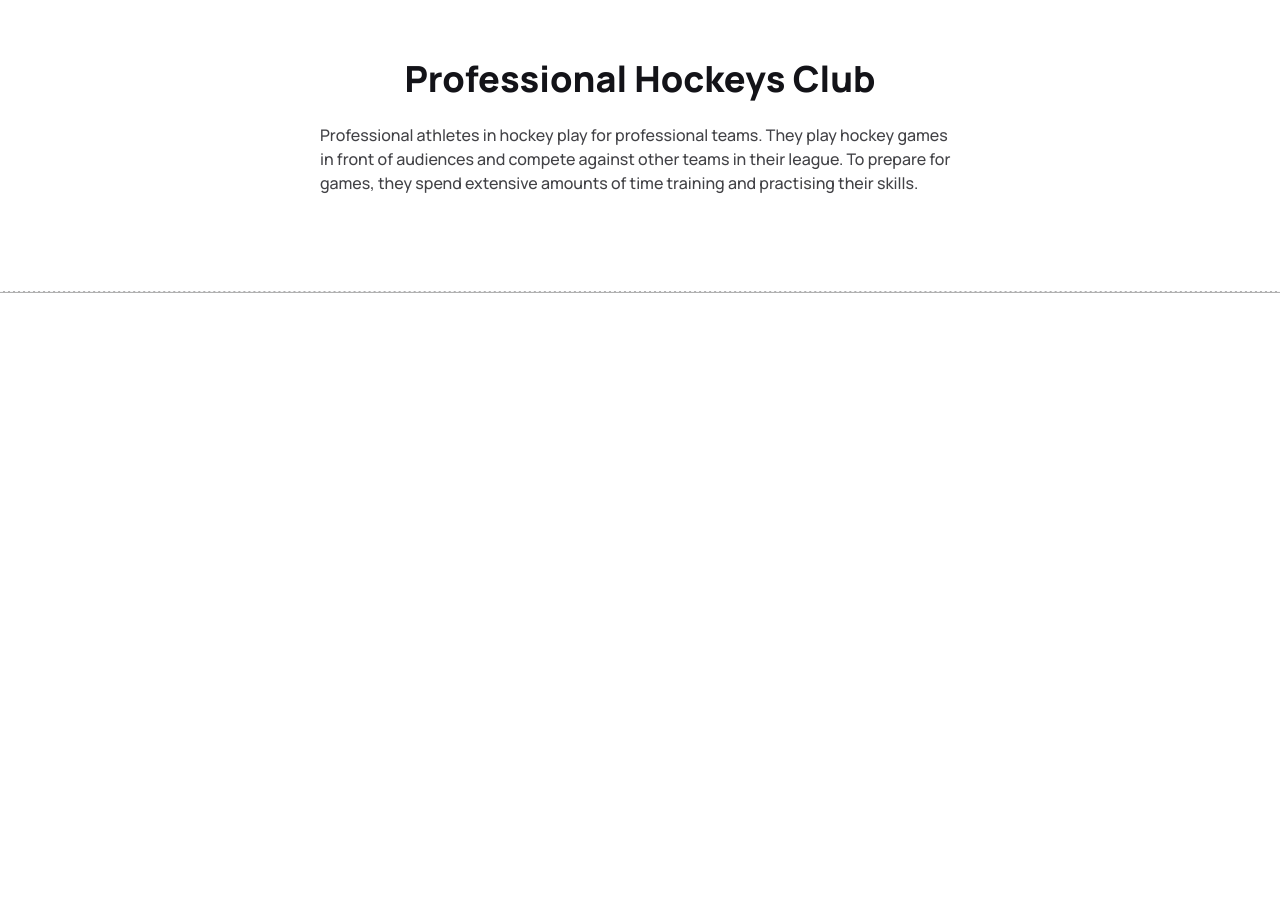
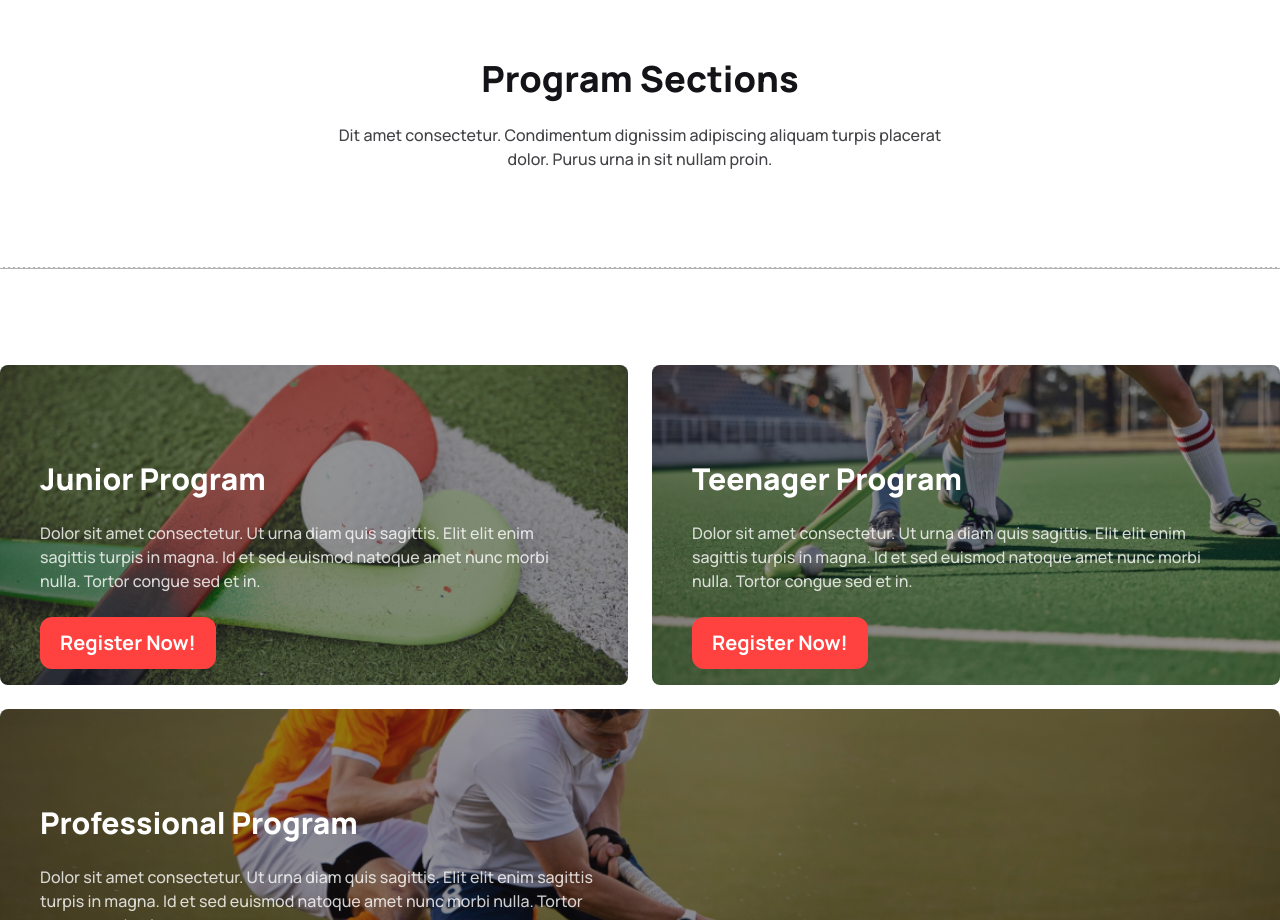
Before and after one commit to Akm-Azad/Hockeys-Club, a plain HTML site: page index.html in a window 1280 px wide. Shown: the part 1880-2800 px from the top of the page. Before the commit the page ends 2269 px from the top, so only its background shows below. Drawn offline with nearby package versions, Linux system fonts and the light colour scheme.

Commit message:
added program section

```diff
--- a/index.html
+++ b/index.html
@@ -70,6 +70,7 @@
                 <a class="btn bg-[#FF4240] cursor-pointer flex justify-center items-center rounded-lg  text-lg lg:text-xl font-bold text-[#FFF] py-2 px-4">Get Ticket</a>
               </div>
         </div>
+        <section >
             <div class="relative container mx-auto ">
                 <div class="carousel w-full h-3/4 mt-8 lg:mt-16">
                     <div id="slide1" class="carousel-item relative w-full">
@@ -109,6 +110,8 @@
 
 
             </div>
+
+        </section>
         <hr class="my-8 lg:my-24  h-0.5 border-dashed bg-black opacity-30 ">
 
 
@@ -116,12 +119,15 @@
     </header>
 
     <main class="container mx-auto my-10">
+        <section>
             <div class="flex flex-col justify-center items-center gap-6">
                 <h2 class="text-[#131318] text-2xl lg:text-4xl font-extrabold ">Professional Hockeys Club</h2>
-            <p class="text-[#131318] opacity-80 text-sm lg:text-base font-medium w-1/2 ">Professional athletes in hockey play for professional teams. They play hockey games in front of audiences and compete against other teams in their league. To prepare for games, they spend extensive amounts of time training and practising their skills.</p>
+                <p class="text-[#131318] opacity-80 text-sm lg:text-base font-medium w-1/2 text-center ">Professional athletes in hockey play for professional teams. They play hockey games in front of audiences and compete against other teams in their league. To prepare for games, they spend extensive amounts of time training and practising their skills.</p>
 
             </div>
+        </section>
         <hr class="my-8 lg:my-24  h-0.5 border-dashed bg-black opacity-30 ">
+        <section>
             <div class="flex flex-col lg:flex-row gap-6">
                 <div class="card w-full ">
                     <figure class="px-10 pt-10">
@@ -160,13 +166,56 @@
                     </div>
                   </div>
             </div>
+        </section>
         <hr class="my-8 lg:my-24  h-0.5 border-dashed bg-black opacity-30 ">
+        <section>
             <div class="flex flex-col justify-center items-center gap-6">
-            <h2 class="text-[#131318] text-2xl lg:text-4xl font-extrabold ">Professional Hockeys Club</h2>
-            <p class="text-[#131318] opacity-80 text-sm lg:text-base font-medium w-1/2 ">Professional athletes in hockey play for professional teams. They play hockey games in front of audiences and compete against other teams in their league. To prepare for games, they spend extensive amounts of time training and practising their skills.</p>
+                <h2 class="text-[#131318] text-2xl lg:text-4xl font-extrabold ">Program Sections</h2>
+                <p class="text-[#131318] opacity-80 text-sm lg:text-base font-medium w-1/2  text-center">Dit amet consectetur. Condimentum dignissim adipiscing aliquam turpis placerat dolor. Purus urna in sit nullam proin. </p>
 
             </div>
+        </section>
         <hr class="my-8 lg:my-24  h-0.5 border-dashed bg-black opacity-30 ">
+        <section>
+            <div class="grid lg:grid-cols-2 lg:grid-rows-2 gap-6">
+                <div class="max-h-80 w-full bg-[linear-gradient(45deg,rgba(19,19,24,0.50),rgba(19,19,24,0.40)),url(./Images/2.png)] bg-center bg-cover rounded-lg px-10 pt-24 space-y-6 ">
+                    <h2 class="text-2xl lg:text-3xl text-[#fff] font-extrabold">Junior Program</h2>
+                    <p class="text-[#fff] opacity-80 text-sm lg:text-base font-medium ">Dolor sit amet consectetur. Ut urna diam quis sagittis. Elit elit
+                        enim sagittis turpis in magna. Id et sed euismod natoque amet nunc morbi nulla. Tortor congue sed et in.</p>
+                        <div><button class="bg-[#FF4240] text-xl text-[#fff] font-bold text-center px-5 py-3 rounded-xl mb-10">Register Now!</button></div>
+
+                </div>
+                <div class="max-h-80 w-full bg-[linear-gradient(45deg,rgba(19,19,24,0.50),rgba(19,19,24,0.40)),url(./Images/3.png)] bg-center bg-cover rounded-lg px-10 pt-24 space-y-6">
+                    <h2 class="text-2xl lg:text-3xl text-[#fff] font-extrabold">Teenager Program</h2>
+                    <p class="text-[#fff] opacity-80 text-sm lg:text-base font-medium ">Dolor sit amet consectetur. Ut urna diam quis sagittis. Elit elit
+                        enim sagittis turpis in magna. Id et sed euismod natoque amet nunc morbi nulla. Tortor congue sed et in.</p>
+                        <div><button class="bg-[#FF4240] text-xl text-[#fff] font-bold text-center px-5 py-3 rounded-xl mb-10">Register Now!</button></div>
+
+                </div>
+                <div class="lg:col-start-1 lg:col-end-3 max-h-80 w-full bg-[linear-gradient(45deg,rgba(19,19,24,0.50),rgba(19,19,24,0.40)),url(./Images/4.png)] bg-center bg-cover rounded-lg px-10 pt-24 space-y-6">
+                    <h2 class="text-2xl lg:text-3xl text-[#fff] font-extrabold">Professional Program</h2>
+                    <p class="text-[#fff] opacity-80 text-sm lg:text-base font-medium w-1/2">Dolor sit amet consectetur. Ut urna diam quis sagittis. Elit elit
+                        enim sagittis turpis in magna. Id et sed euismod natoque amet nunc morbi nulla. Tortor congue sed et in.</p>
+                        <div><button class="bg-[#FF4240] text-xl text-[#fff] font-bold text-center px-5 py-3 rounded-xl mb-10">Register Now!</button></div>
+
+                </div>
+
+            </div>
+        </section>
+        <hr class="my-8 lg:my-24  h-0.5 border-dashed bg-black opacity-30 ">
+        <section>
+            <div class="flex flex-col justify-center items-center gap-6">
+                <h2 class="text-[#131318] text-2xl lg:text-4xl font-extrabold ">Our New Products</h2>
+                <p class="text-[#131318] opacity-80 text-sm lg:text-base font-medium w-1/2  text-center">Dit amet consectetur. Condimentum dignissim adipiscing aliquam turpis placerat dolor. Purus urna in sit nullam proin.  </p>
+
+            </div>
+        </section>
+        <hr class="my-8 lg:my-24  h-0.5 border-dashed bg-black opacity-30 ">
+
+        <section>
+
+        </section>
+
 
 
     </main>
```
Lines whose indentation alone changed are shown as unchanged.
